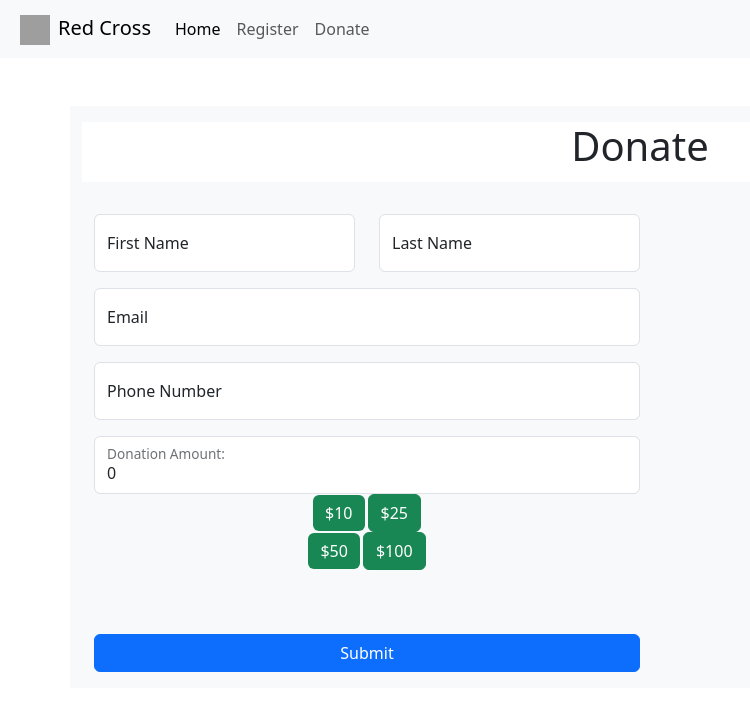
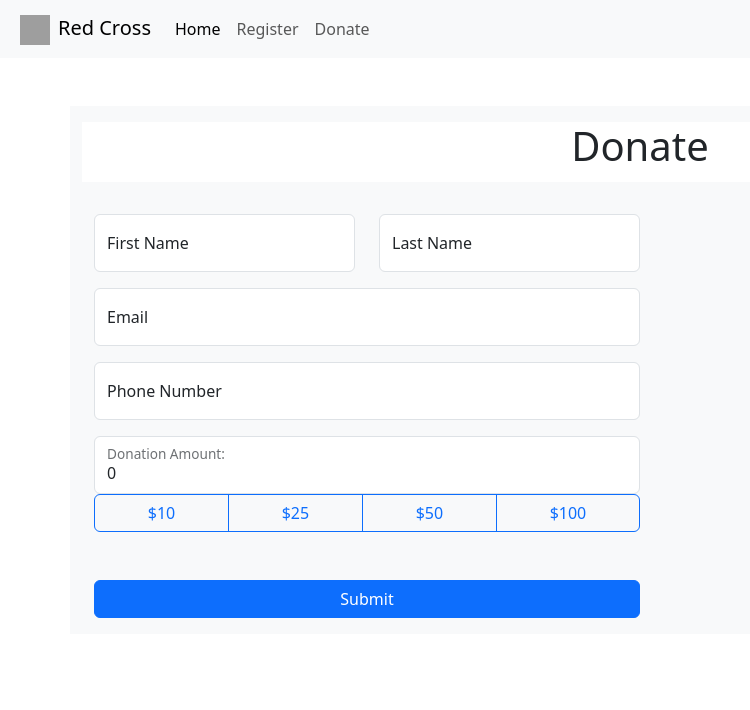
Before and after one commit to TheSilentIce/FBLA-Regional-2023, a React (Vite) app in the folder redcross-website/: page /donate in a window 1280 px wide. Shown: the top 710 px of the page, without its empty margins (0-750 px from the left). Built offline with nearby package versions, Linux system fonts and the light colour scheme; grey boxes are pictures that could not be loaded.

Commit message:
update donate page

```diff
--- a/redcross-website/src/pages/Donate.tsx
+++ b/redcross-website/src/pages/Donate.tsx
@@ -1,22 +1,9 @@
-import { Button } from "reactstrap";
 import ShortInput from "../components/ShortInput";
 import SubmitButton from "../components/SubmitButton";
 import { useState } from "react";
 
 export function Donate() {
   const [amount, setAmount] = useState<number>(0.0);
-
-  const buttonLeft = {
-    gridColumn: "1",
-    gridRow: "2",
-    border: "none",
-    marginRight: "3px",
-  };
-
-  const buttonRight = {
-    gridColumn: "2",
-    gridRow: "2",
-  };
 
   const amountClick = (value: number) => {
     setAmount(value);
@@ -62,43 +49,77 @@ export function Donate() {
                 />
               </div>
             </div>
-            <div className="row py-3">
+            <div className="row pt-3">
               <div className="col">
-                <div className="donation-box">
-                  <div className="left-donation">
-                    <ShortInput name="Donation Amount: " id="donation-text" value={amount} autocomplete="text"/>
-                    <Button
-                      style={buttonLeft}
-                      color="success"
+                <ShortInput
+                  name="Donation Amount: "
+                  id="donation-text"
+                  autocomplete="text"
+                  value={amount}
+                />
+              </div>
+            </div>
+            <div className="row">
+              <div className="col">
+                <div
+                  className="btn-group w-100"
+                  role="group"
+                >
+                  <input
+                    type="radio"
+                    className="btn-check"
+                    name="donationAmount"
+                    id="donationAmount1"
+                  />
+                  <label
+                    className="btn btn-outline-primary"
+                    htmlFor="donationAmount1"
                     onClick={() => amountClick(10)}
                   >
                     $10
-                    </Button>
-                    <Button
-                      style={buttonRight}
-                      color="success"
+                  </label>
+
+                  <input
+                    type="radio"
+                    className="btn-check"
+                    name="donationAmount"
+                    id="donationAmount2"
+                  />
+                  <label
+                    className="btn btn-outline-primary"
+                    htmlFor="donationAmount2"
                     onClick={() => amountClick(25)}
                   >
                     $25
-                    </Button>
-                  </div>
+                  </label>
 
-                  <div className="right-donation">
-                    <Button
-                      style={buttonLeft}
-                      color="success"
+                  <input
+                    type="radio"
+                    className="btn-check"
+                    name="donationAmount"
+                    id="donationAmount3"
+                  />
+                  <label
+                    className="btn btn-outline-primary"
+                    htmlFor="donationAmount3"
                     onClick={() => amountClick(50)}
                   >
                     $50
-                    </Button>
-                    <Button
-                      style={buttonRight}
-                      color="success"
+                  </label>
+
+                  <input
+                    type="radio"
+                    className="btn-check"
+                    name="donationAmount"
+                    id="donationAmount4"
+                  />
+                  <label
+                    className="btn btn-outline-primary"
+                    htmlFor="donationAmount4"
                     onClick={() => amountClick(100)}
                   >
                     $100
-                    </Button>
-                  </div>
+                  </label>
                 </div>
               </div>
             </div>
```
Lines whose indentation alone changed are shown as unchanged.
